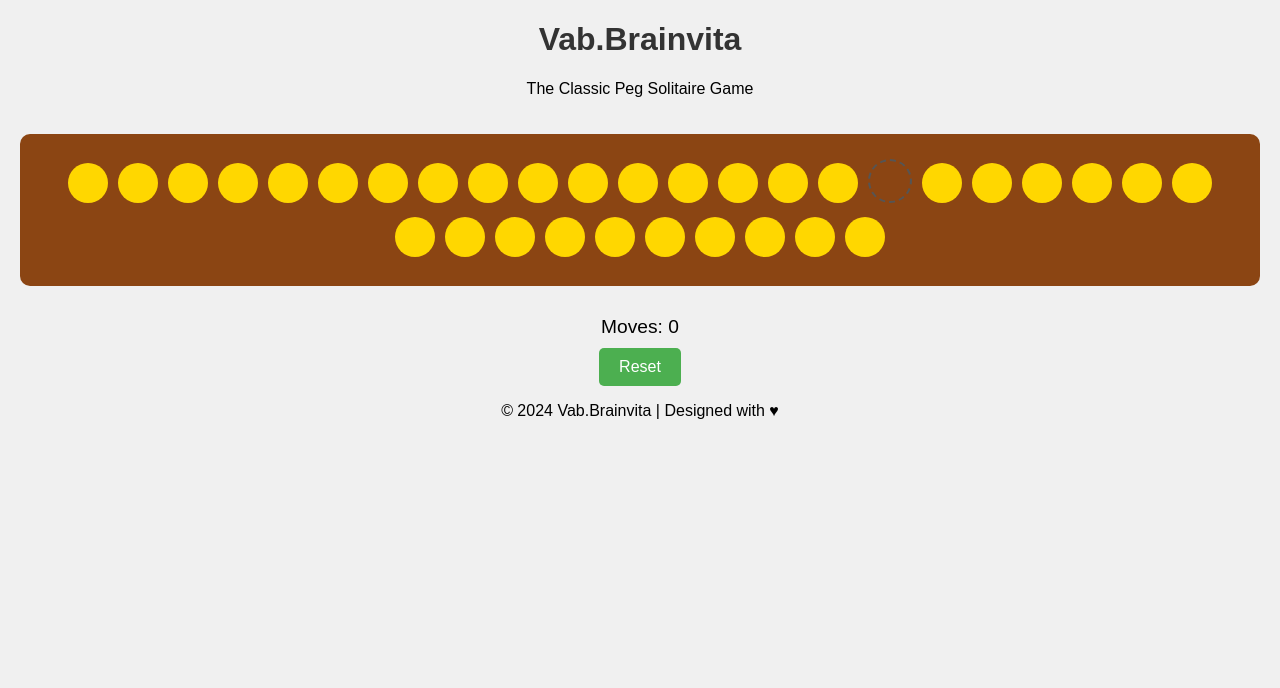
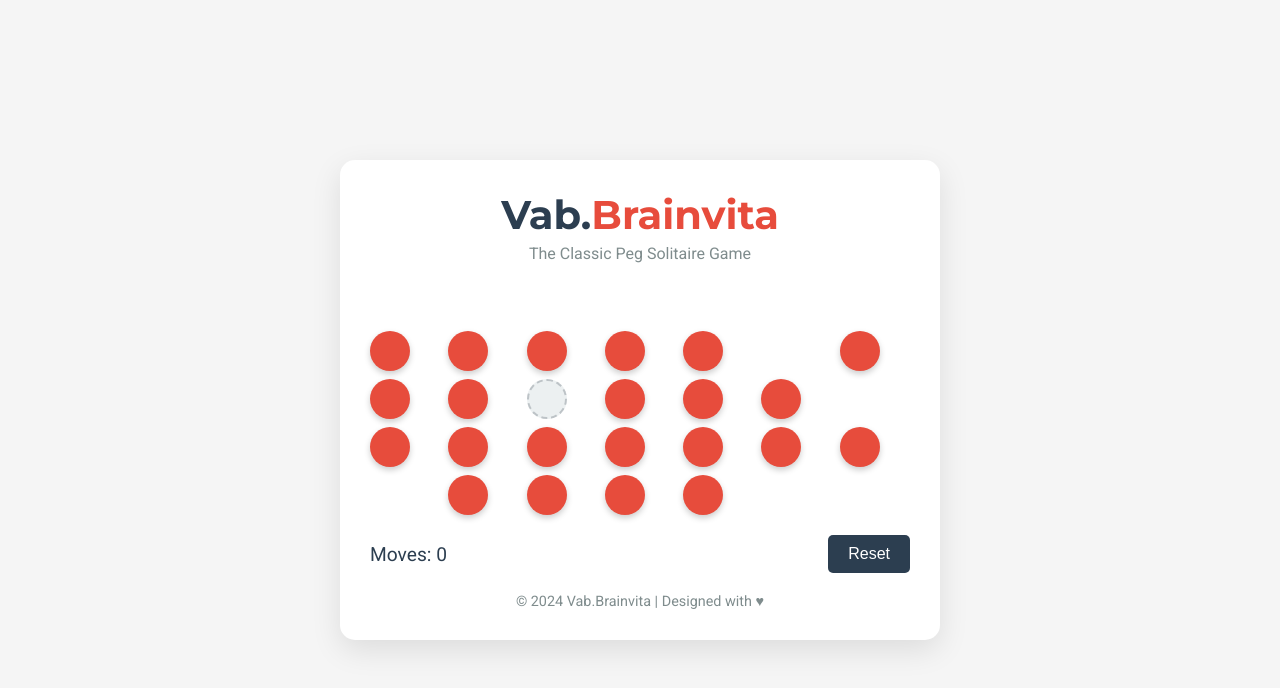
Before and after one commit to vab-gamer/Vab.Brainvita, a plain HTML site: page index.html in a window 1280 px wide. Drawn offline with Linux system fonts and the light colour scheme.

Commit message:
Update style.css

```diff
--- a/style.css
+++ b/style.css
@@ -1,60 +1,127 @@
-body {
-    font-family: Arial, sans-serif;
-    text-align: center;
-    margin: 20px;
-    background-color: #f0f0f0;
+/* Global Styles */
+* {
+    margin: 0;
+    padding: 0;
+    box-sizing: border-box;
 }
 
-h1 {
+body {
+    font-family: 'Roboto', sans-serif;
+    background: #f5f5f5;
     color: #333;
+    display: flex;
+    justify-content: center;
+    align-items: center;
+    min-height: 100vh;
+    padding: 20px;
+}
+
+.game-container {
+    background: white;
+    border-radius: 15px;
+    box-shadow: 0 10px 30px rgba(0, 0, 0, 0.1);
+    padding: 30px;
+    max-width: 600px;
+    width: 100%;
+    text-align: center;
+}
+
+header h1 {
+    font-family: 'Montserrat', sans-serif;
+    font-size: 2.5rem;
+    margin-bottom: 5px;
+    color: #2c3e50;
+}
+
+header h1 span {
+    color: #e74c3c;
+}
+
+.subtitle {
+    color: #7f8c8d;
+    margin-bottom: 20px;
 }
 
 #board {
-    display: inline-block;
+    display: grid;
+    grid-template-columns: repeat(7, 1fr);
+    gap: 8px;
     margin: 20px auto;
-    background: #8B4513; /* Wooden board color */
-    padding: 20px;
-    border-radius: 10px;
+    justify-content: center;
 }
 
 .hole {
     width: 40px;
     height: 40px;
-    margin: 5px;
-    background-color: #000;
     border-radius: 50%;
-    display: inline-block;
+    background: #2c3e50;
     cursor: pointer;
+    transition: all 0.3s;
 }
 
 .hole.peg {
-    background-color: #FFD700; /* Gold peg */
+    background: #e74c3c;
+    box-shadow: 0 3px 6px rgba(0, 0, 0, 0.2);
 }
 
 .hole.empty {
-    background-color: transparent;
-    border: 2px dashed #555;
+    background: #ecf0f1;
+    border: 2px dashed #bdc3c7;
 }
 
 .hole.selected {
-    background-color: #FF6347; /* Highlight selected peg */
+    background: #f39c12;
+    transform: scale(1.1);
+}
+
+.game-info {
+    display: flex;
+    justify-content: space-between;
+    align-items: center;
+    margin-top: 20px;
 }
 
 #moves {
-    margin: 10px;
-    font-size: 1.2em;
+    font-size: 1.2rem;
+    color: #2c3e50;
 }
 
-button {
-    padding: 10px 20px;
-    font-size: 1em;
-    background: #4CAF50;
+#reset {
+    background: #2c3e50;
     color: white;
     border: none;
+    padding: 10px 20px;
     border-radius: 5px;
     cursor: pointer;
+    font-size: 1rem;
+    transition: background 0.3s;
 }
 
-button:hover {
-    background: #45a049;
+#reset:hover {
+    background: #e74c3c;
 }
+
+footer {
+    margin-top: 20px;
+    color: #7f8c8d;
+    font-size: 0.9rem;
+}
+
+/* Hide invalid holes (for cross-shaped board) */
+.hole:nth-child(1), .hole:nth-child(2), .hole:nth-child(3),
+.hole:nth-child(4), .hole:nth-child(5), .hole:nth-child(6),
+.hole:nth-child(7), .hole:nth-child(13), .hole:nth-child(21),
+.hole:nth-child(29), .hole:nth-child(35), .hole:nth-child(36),
+.hole:nth-child(37), .hole:nth-child(38), .hole:nth-child(39),
+.hole:nth-child(40), .hole:nth-child(41), .hole:nth-child(42) {
+    visibility: hidden;
+    pointer-events: none;
+}
+
+/* Mobile Responsiveness */
+@media (max-width: 500px) {
+    .hole {
+        width: 30px;
+        height: 30px;
+    }
+}
```
